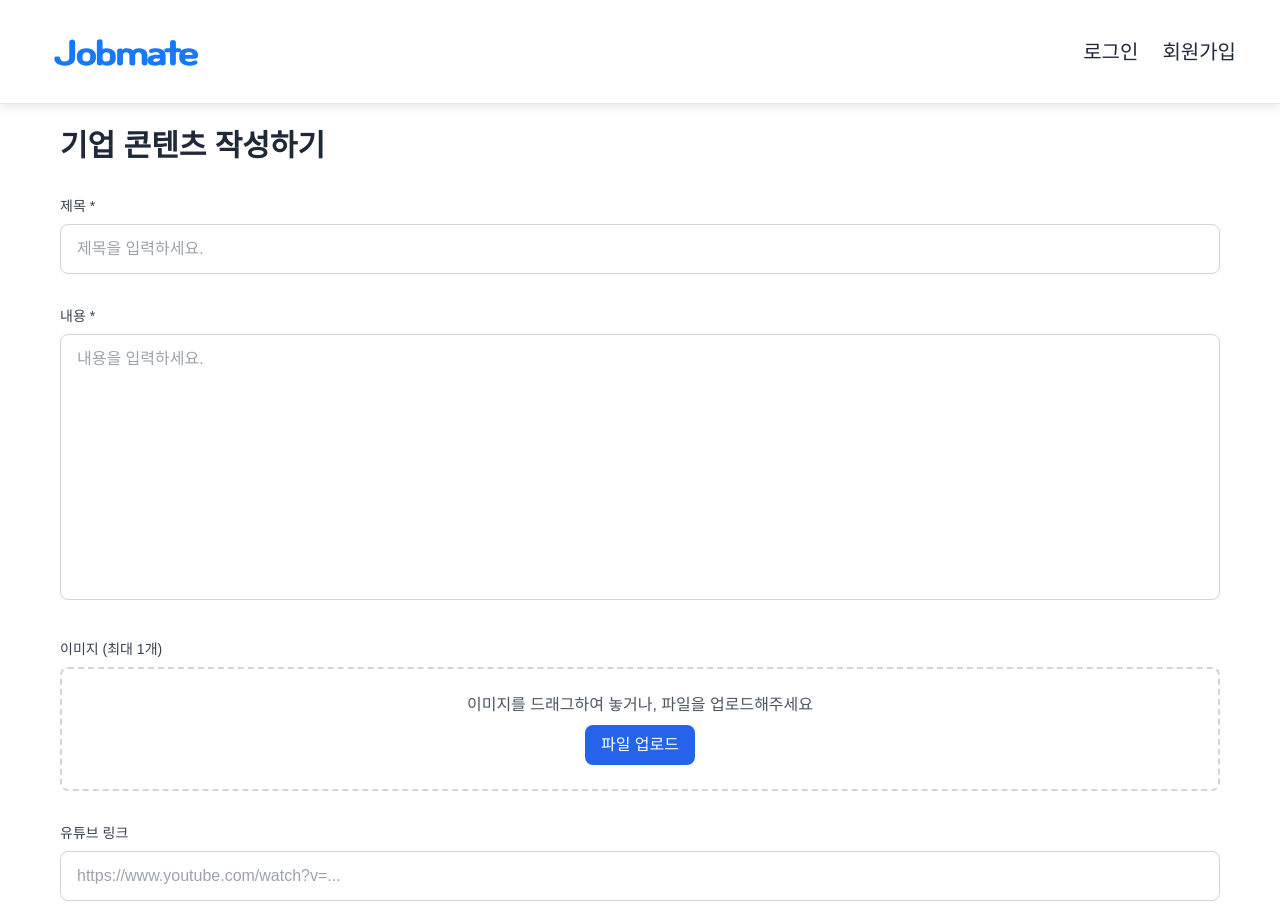
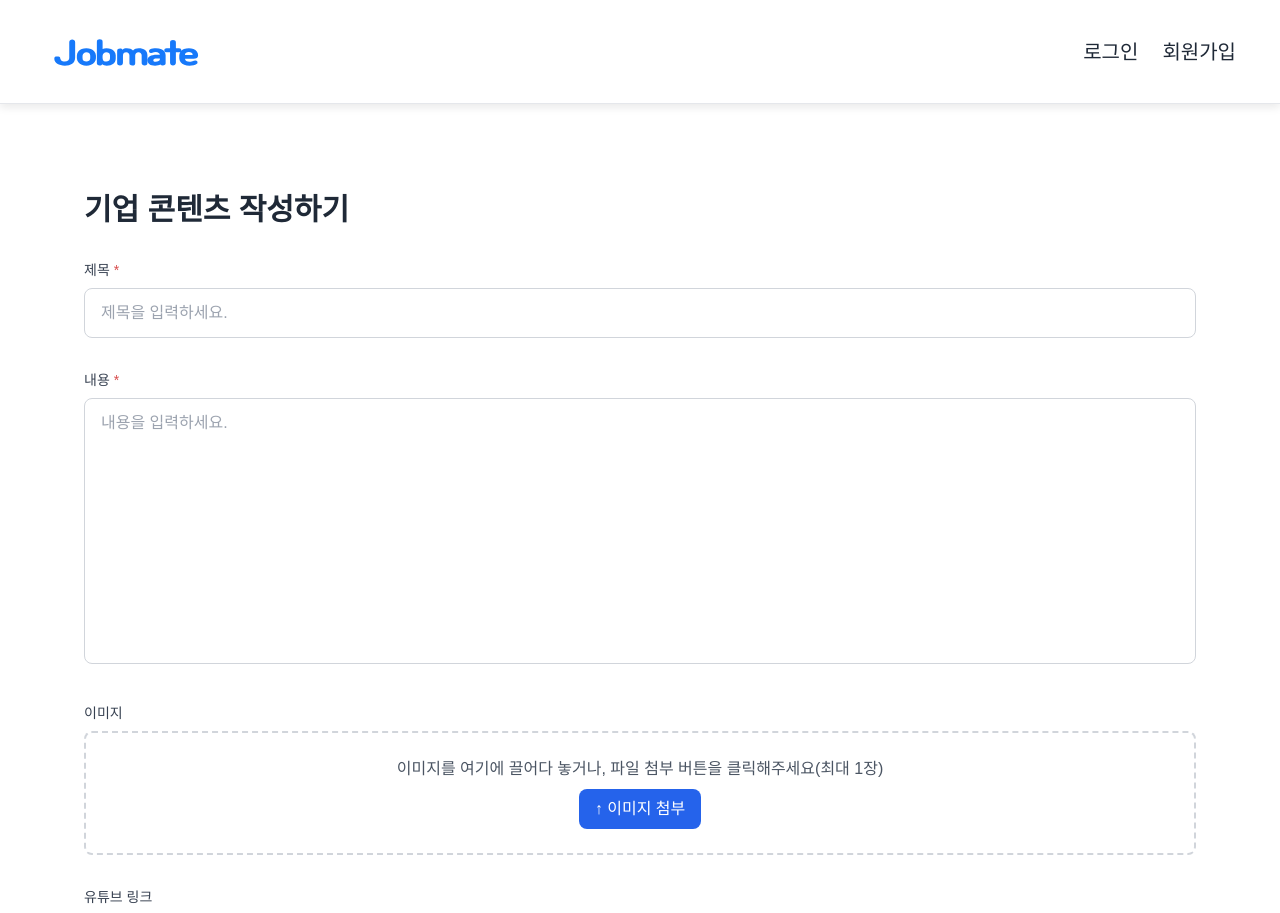
Before and after one commit to JOBaboso/Jobaboso-front, a React (Vite) app: page /company/contents/write in a window 1280 px wide. Shown: the top 913 px of the page. Built offline with nearby package versions, Linux system fonts and the light colour scheme; no server answers.

Commit message:
feat : 기업 콘텐츠 디테일 페이지

```diff
--- a/src/pages/company/CompanyContentWritePage.tsx
+++ b/src/pages/company/CompanyContentWritePage.tsx
@@ -60,14 +60,14 @@ const CompanyContentWritePage: React.FC = () => {
   };
 
   return (
-    <div>
+    <div className="mx-auto my-8 px-6 py-8">
       <h1 className="mb-8 text-3xl font-bold text-gray-800">기업 콘텐츠 작성하기</h1>
 
       <form onSubmit={handleSubmit} className="space-y-8">
         {/* 제목 */}
         <div>
           <label htmlFor="title" className="mb-2 block text-sm font-medium text-gray-700">
-            제목 *
+            제목 <span className="text-[#D84D4D]">*</span>
           </label>
           <input
             type="text"
@@ -76,7 +76,7 @@ const CompanyContentWritePage: React.FC = () => {
             value={formData.title}
             onChange={handleInputChange}
             placeholder="제목을 입력하세요."
-            className="w-full rounded-lg border border-gray-300 px-4 py-3 focus:border-transparent focus:ring-2 focus:ring-blue-500"
+            className="w-full rounded-lg border border-gray-300 px-4 py-3 focus:border-blue-500 focus:ring-0"
             required
           />
         </div>
@@ -84,7 +84,7 @@ const CompanyContentWritePage: React.FC = () => {
         {/* 내용 */}
         <div>
           <label htmlFor="content" className="mb-2 block text-sm font-medium text-gray-700">
-            내용 *
+            내용 <span className="text-[#D84D4D]">*</span>
           </label>
           <textarea
             id="content"
@@ -93,7 +93,7 @@ const CompanyContentWritePage: React.FC = () => {
             onChange={handleInputChange}
             placeholder="내용을 입력하세요."
             rows={10}
-            className="w-full resize-none rounded-lg border border-gray-300 px-4 py-3 focus:border-transparent focus:ring-2 focus:ring-blue-500"
+            className="w-full resize-none rounded-lg border border-gray-300 px-4 py-3 focus:border-blue-500 focus:ring-0"
             required
           />
         </div>
@@ -101,7 +101,7 @@ const CompanyContentWritePage: React.FC = () => {
         {/* 이미지 업로드 */}
         <div>
           <label htmlFor="image" className="mb-2 block text-sm font-medium text-gray-700">
-            이미지 (최대 1개)
+            이미지
           </label>
           <div className="rounded-lg border-2 border-dashed border-gray-300 p-6 text-center">
             {imagePreview ? (
@@ -121,7 +121,7 @@ const CompanyContentWritePage: React.FC = () => {
             ) : (
               <div>
                 <p className="mb-2 text-gray-600">
-                  이미지를 드래그하여 놓거나, 파일을 업로드해주세요
+                  이미지를 여기에 끌어다 놓거나, 파일 첨부 버튼을 클릭해주세요(최대 1장)
                 </p>
                 <input
                   type="file"
@@ -135,7 +135,7 @@ const CompanyContentWritePage: React.FC = () => {
                   htmlFor="image"
                   className="inline-flex cursor-pointer items-center rounded-lg bg-blue-600 px-4 py-2 text-white hover:bg-blue-700"
                 >
-                  파일 업로드
+                  ↑ 이미지 첨부
                 </label>
               </div>
             )}
@@ -153,8 +153,8 @@ const CompanyContentWritePage: React.FC = () => {
             name="youtubeUrl"
             value={formData.youtubeUrl}
             onChange={handleInputChange}
-            placeholder="https://www.youtube.com/watch?v=..."
-            className="w-full rounded-lg border border-gray-300 px-4 py-3 focus:border-transparent focus:ring-2 focus:ring-blue-500"
+            placeholder="첨부할 유튜브 영상의 링크를 첨부해주세요."
+            className="w-full rounded-lg border border-gray-300 px-4 py-3 focus:border-blue-500 focus:ring-0"
           />
         </div>
 
```
